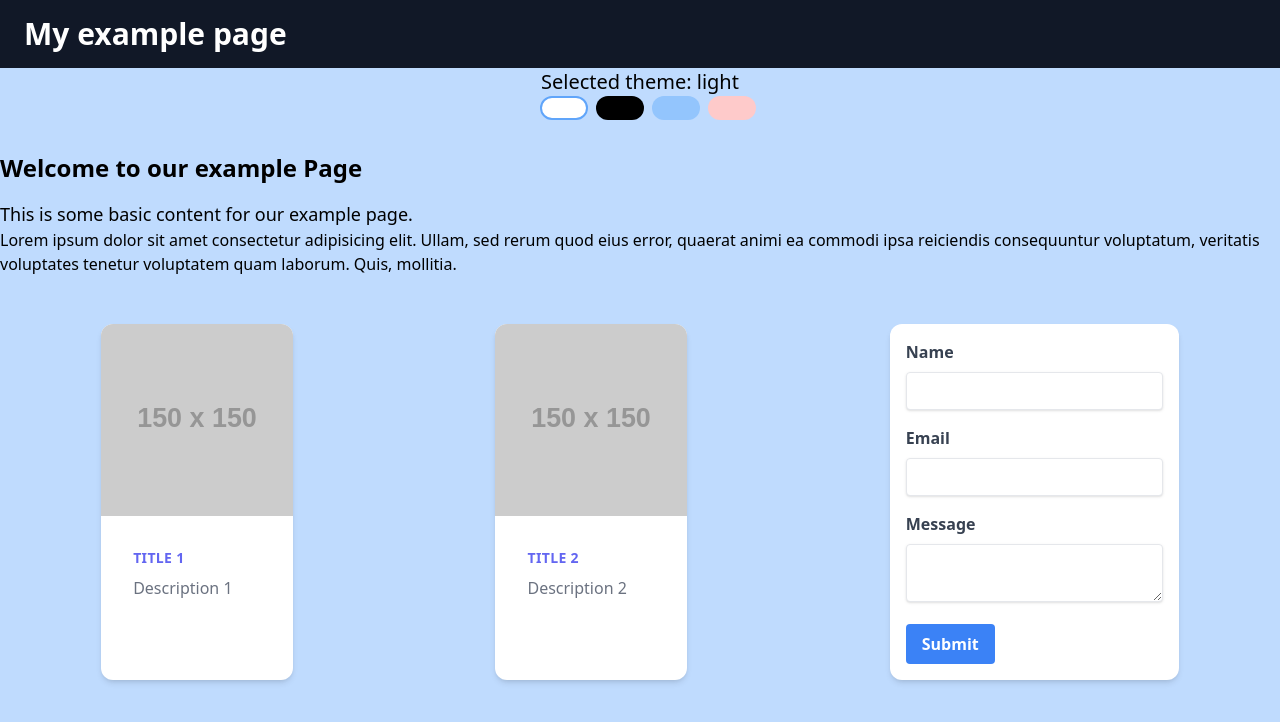
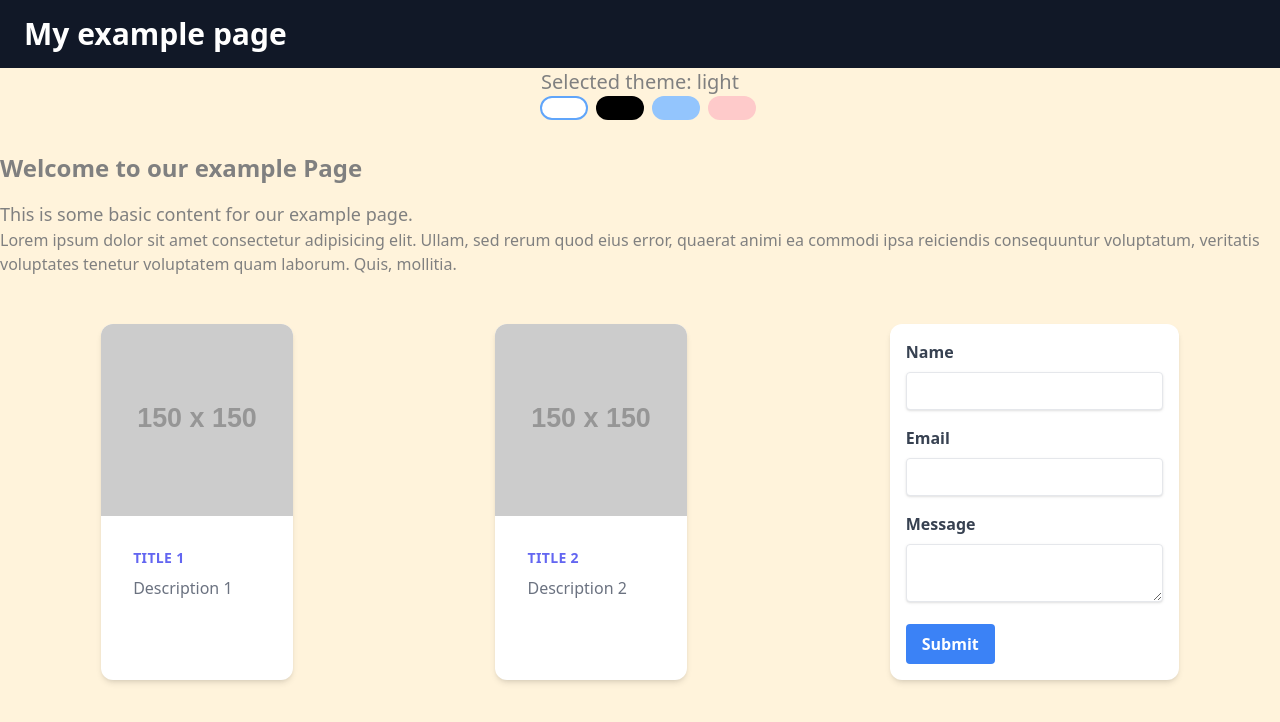
Before and after one commit to OwenLobato/theme-switch, a React (Create React App) app: page / in a window 1280 px wide. Shown: the top 722 px of the page. Built offline with nearby package versions, Linux system fonts and the light colour scheme.

Commit message:
Use context to set theme on principal container

```diff
--- a/src/App.jsx
+++ b/src/App.jsx
@@ -4,12 +4,15 @@ import { Content } from './components/Content';
 import { ThemeSwitch } from './components/ThemeSwitch';
 import { Card } from './components/Card';
 import { Form } from './components/Form';
-import { ThemeContext } from './contexts/ThemeContext';
+import { useThemeContext } from './contexts/ThemeContext';
 
 function App() {
+  const { theme } = useThemeContext();
+
   return (
-    <ThemeContext>
-      <div className='min-h-screen bg-blue-200 flex flex-col'>
+    <div
+      className={`theme-${theme} min-h-screen bg-bgPrimary text-textContent flex flex-col`}
+    >
       <Header />
       <ThemeSwitch />
       <Content />
@@ -27,7 +30,6 @@ function App() {
         <Form />
       </div>
     </div>
-    </ThemeContext>
   );
 }
 
--- a/src/index.js
+++ b/src/index.js
@@ -1,10 +1,13 @@
 import React from 'react';
 import ReactDOM from 'react-dom/client';
 import App from './App';
+import { ThemeContext } from './contexts/ThemeContext';
 
 const root = ReactDOM.createRoot(document.getElementById('root'));
 root.render(
   <React.StrictMode>
-    <App />
+    <ThemeContext>
+      <App />
+    </ThemeContext>
   </React.StrictMode>
 );
```
Lines whose indentation alone changed are shown as unchanged.
